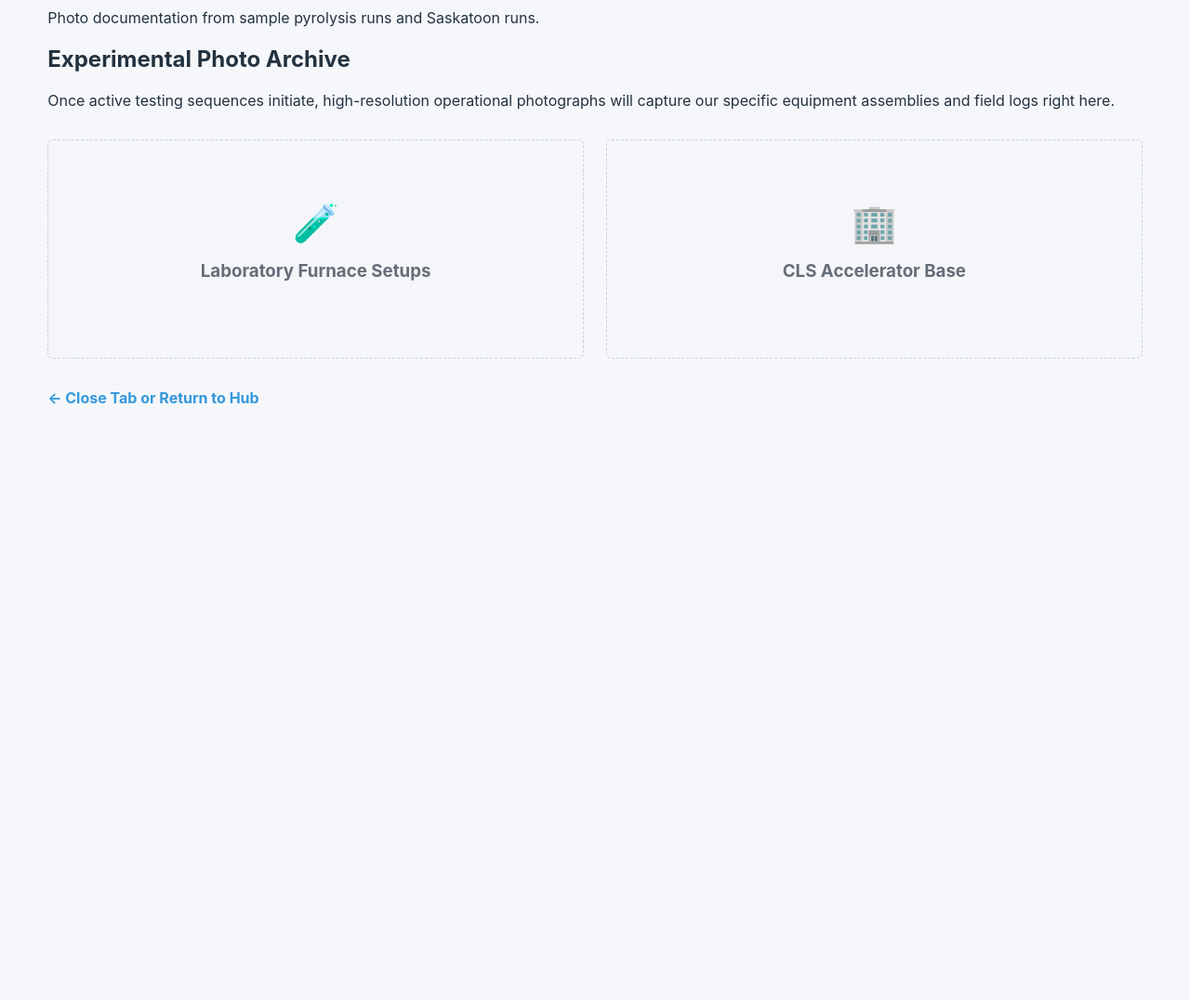
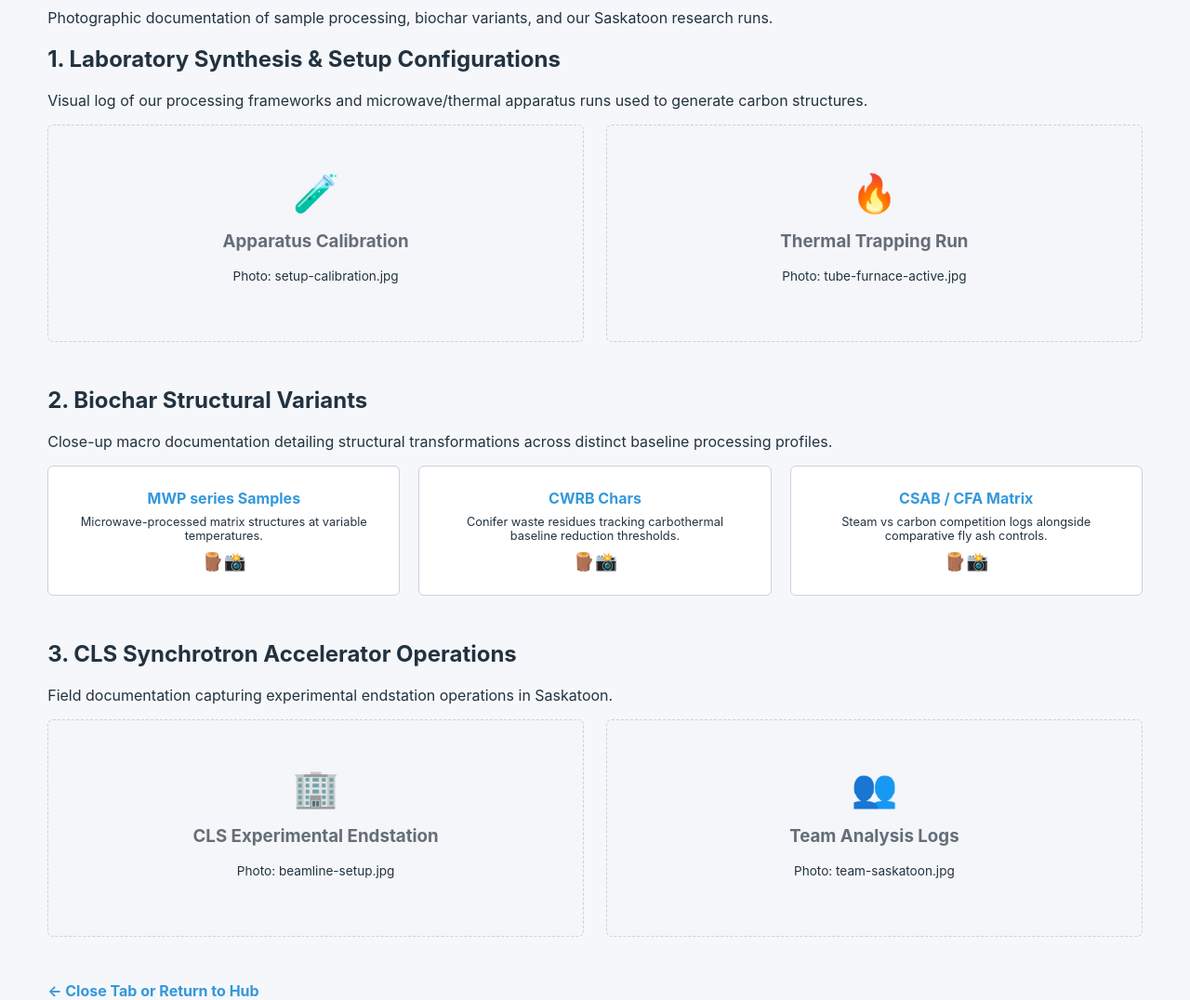
Before and after one commit to MrSnoozy/science-outreach-club, a plain HTML site: page sotb-media.html in a window 1280 px wide. Shown: the part 60-1136 px from the top of the page at 93% size. Before the commit the page ends 820 px from the top, so only its background shows below. Drawn offline with Linux system fonts and the light colour scheme.

Commit message:
Revise media documentation and add new sections
Updated media documentation with detailed descriptions and new sections for laboratory setups, biochar variants, and synchrotron operations.

```diff
--- a/sotb-media.html
+++ b/sotb-media.html
@@ -11,25 +11,64 @@
   <section class="section-header">
     <div class="container">
       <h1>Media & Visual Logs</h1>
-      <p class="muted">Photo documentation from sample pyrolysis runs and Saskatoon runs.</p>
+      <p class="muted">Photographic documentation of sample processing, biochar variants, and our Saskatoon research runs.</p>
     </div>
   </section>
+
   <main class="container section-page">
     <div class="section-content" style="display:block;">
-      <h2>Experimental Photo Archive</h2>
-      <p>Once active testing sequences initiate, high-resolution operational photographs will capture our specific equipment assemblies and field logs right here.</p>
 
-      <div style="display: grid; grid-template-columns: repeat(auto-fit, minmax(280px, 1fr)); gap: 1.5rem; margin-top: 2rem;">
-        <div style="background:#f4f6f9; border:1px dashed #ccd1d9; border-radius:6px; text-align:center; padding:4rem 2rem;">
-          <span style="font-size: 2.5rem;">🧪</span>
-          <h3 style="margin-top:1rem; color:#656d78;">Laboratory Furnace Setups</h3>
+      <h2>1. Laboratory Synthesis & Setup Configurations</h2>
+      <p>Visual log of our processing frameworks and microwave/thermal apparatus runs used to generate carbon structures.</p>
+      <div style="display: grid; grid-template-columns: repeat(auto-fit, minmax(280px, 1fr)); gap: 1.5rem; margin-top: 1rem; margin-bottom: 3rem;">
+        <div style="background:#f4f6f9; border:1px dashed #ccd1d9; border-radius:6px; text-align:center; padding:3rem 1.5rem;">
+          <span style="font-size: 2.5rem;"> 🧪 </span>
+          <h3 style="margin-top:1rem; color:#656d78;">Apparatus Calibration</h3>
+          <p style="font-size:0.85rem;" class="muted">Photo: setup-calibration.jpg</p>
         </div>
-        <div style="background:#f4f6f9; border:1px dashed #ccd1d9; border-radius:6px; text-align:center; padding:4rem 2rem;">
-          <span style="font-size: 2.5rem;">🏢</span>
-          <h3 style="margin-top:1rem; color:#656d78;">CLS Accelerator Base</h3>
+        <div style="background:#f4f6f9; border:1px dashed #ccd1d9; border-radius:6px; text-align:center; padding:3rem 1.5rem;">
+          <span style="font-size: 2.5rem;"> 🔥 </span>
+          <h3 style="margin-top:1rem; color:#656d78;">Thermal Trapping Run</h3>
+          <p style="font-size:0.85rem;" class="muted">Photo: tube-furnace-active.jpg</p>
         </div>
       </div>
-      <p style="margin-top: 2rem;"><a href="sotb.html" style="color:var(--accent); text-decoration:none; font-weight:bold;">← Close Tab or Return to Hub</a></p>
+
+      <h2>2. Biochar Structural Variants</h2>
+      <p>Close-up macro documentation detailing structural transformations across distinct baseline processing profiles.</p>
+      <div style="display: grid; grid-template-columns: repeat(auto-fit, minmax(220px, 1fr)); gap: 1.25rem; margin-top: 1rem; margin-bottom: 3rem;">
+        <div style="background:#fff; border:1px solid #ccd1d9; border-radius:6px; padding:1.5rem; text-align:center;">
+          <h4 style="margin:0; color:var(--accent);">MWP series Samples</h4>
+          <p style="font-size:0.8rem; margin:0.5rem 0;" class="muted">Microwave-processed matrix structures at variable temperatures.</p>
+          <span style="font-size:1.2rem;">🪵📸</span>
+        </div>
+        <div style="background:#fff; border:1px solid #ccd1d9; border-radius:6px; padding:1.5rem; text-align:center;">
+          <h4 style="margin:0; color:var(--accent);">CWRB Chars</h4>
+          <p style="font-size:0.8rem; margin:0.5rem 0;" class="muted">Conifer waste residues tracking carbothermal baseline reduction thresholds.</p>
+          <span style="font-size:1.2rem;">🪵📸</span>
+        </div>
+        <div style="background:#fff; border:1px solid #ccd1d9; border-radius:6px; padding:1.5rem; text-align:center;">
+          <h4 style="margin:0; color:var(--accent);">CSAB / CFA Matrix</h4>
+          <p style="font-size:0.8rem; margin:0.5rem 0;" class="muted">Steam vs carbon competition logs alongside comparative fly ash controls.</p>
+          <span style="font-size:1.2rem;">🪵📸</span>
+        </div>
+      </div>
+
+      <h2>3. CLS Synchrotron Accelerator Operations</h2>
+      <p>Field documentation capturing experimental endstation operations in Saskatoon.</p>
+      <div style="display: grid; grid-template-columns: repeat(auto-fit, minmax(280px, 1fr)); gap: 1.5rem; margin-top: 1rem;">
+        <div style="background:#f4f6f9; border:1px dashed #ccd1d9; border-radius:6px; text-align:center; padding:3rem 1.5rem;">
+          <span style="font-size: 2.5rem;"> 🏢 </span>
+          <h3 style="margin-top:1rem; color:#656d78;">CLS Experimental Endstation</h3>
+          <p style="font-size:0.85rem;" class="muted">Photo: beamline-setup.jpg</p>
+        </div>
+        <div style="background:#f4f6f9; border:1px dashed #ccd1d9; border-radius:6px; text-align:center; padding:3rem 1.5rem;">
+          <span style="font-size: 2.5rem;"> 👥 </span>
+          <h3 style="margin-top:1rem; color:#656d78;">Team Analysis Logs</h3>
+          <p style="font-size:0.85rem;" class="muted">Photo: team-saskatoon.jpg</p>
+        </div>
+      </div>
+
+      <p style="margin-top: 3rem;"><a href="sotb.html" style="color:var(--accent); text-decoration:none; font-weight:bold;">← Close Tab or Return to Hub</a></p>
     </div>
   </main>
 </body>
```
